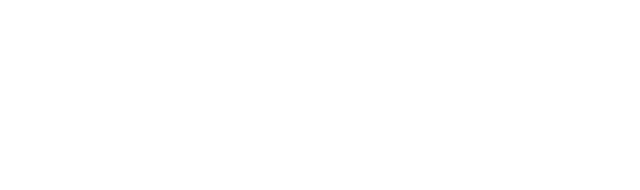
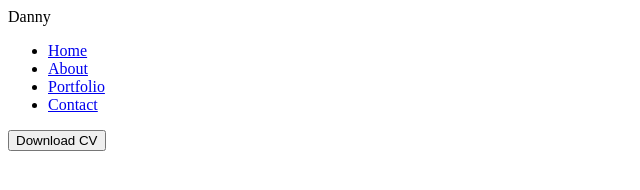
Before and after one commit to Danielgitau34/portfolio, a plain HTML site: page index.html in a window 1280 px wide. Shown: the whole page, without its empty margins (0-640 px from the left). Drawn offline with Linux system fonts and the light colour scheme.

Commit message:
adding navbar section

```diff
--- a/index.html
+++ b/index.html
@@ -1,9 +1,24 @@
 <!DOCTYPE html>
 <html lang="en">
   <head>
+    <meta charset="UTF-8">
+    <meta http-equiv="X-UA-Compatible" content="IE=edge">
+    <meta name="viewport" content="width=device-width, initial-scale=1.0">
     <title>Daniel's Portfolio</title>
   </head>
   <body>
+    <section class="navbar">
+      <div class="logo">Danny</div>
+      <ul class="nav">
+         <li><a href="#" class="imalink">Home</a></li>
+         <li><a href="#" class="imalink">About</a></li>
+         <li><a href="#" class="imalink">Portfolio</a></li>
+         <li><a href="#" class="imalink">Contact</a></li>
+      </ul>
+      <div class="download">
+          <button class="cvdownload" id="down">Download CV </button>
+      </div>
+  </section>
 
   </body>
 </html>
```
